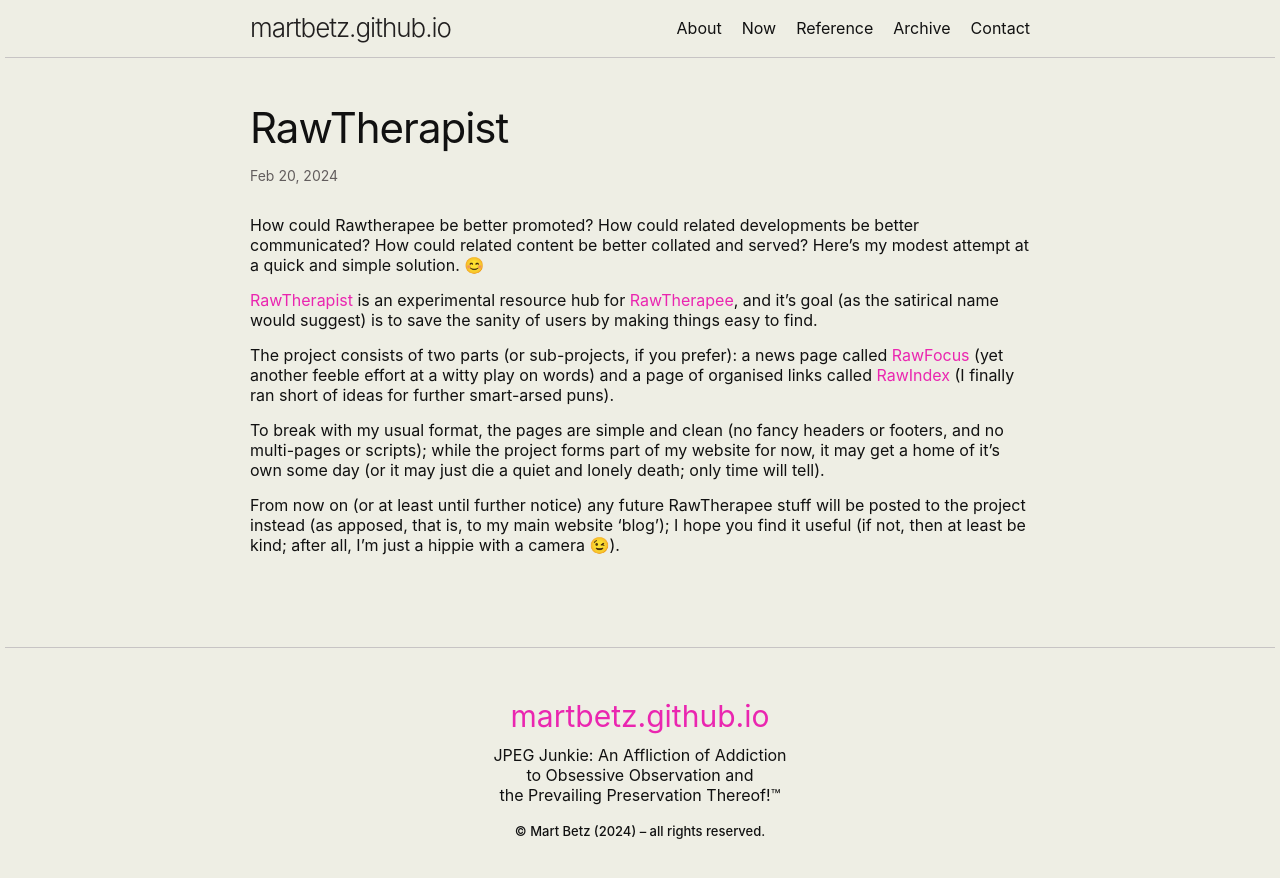
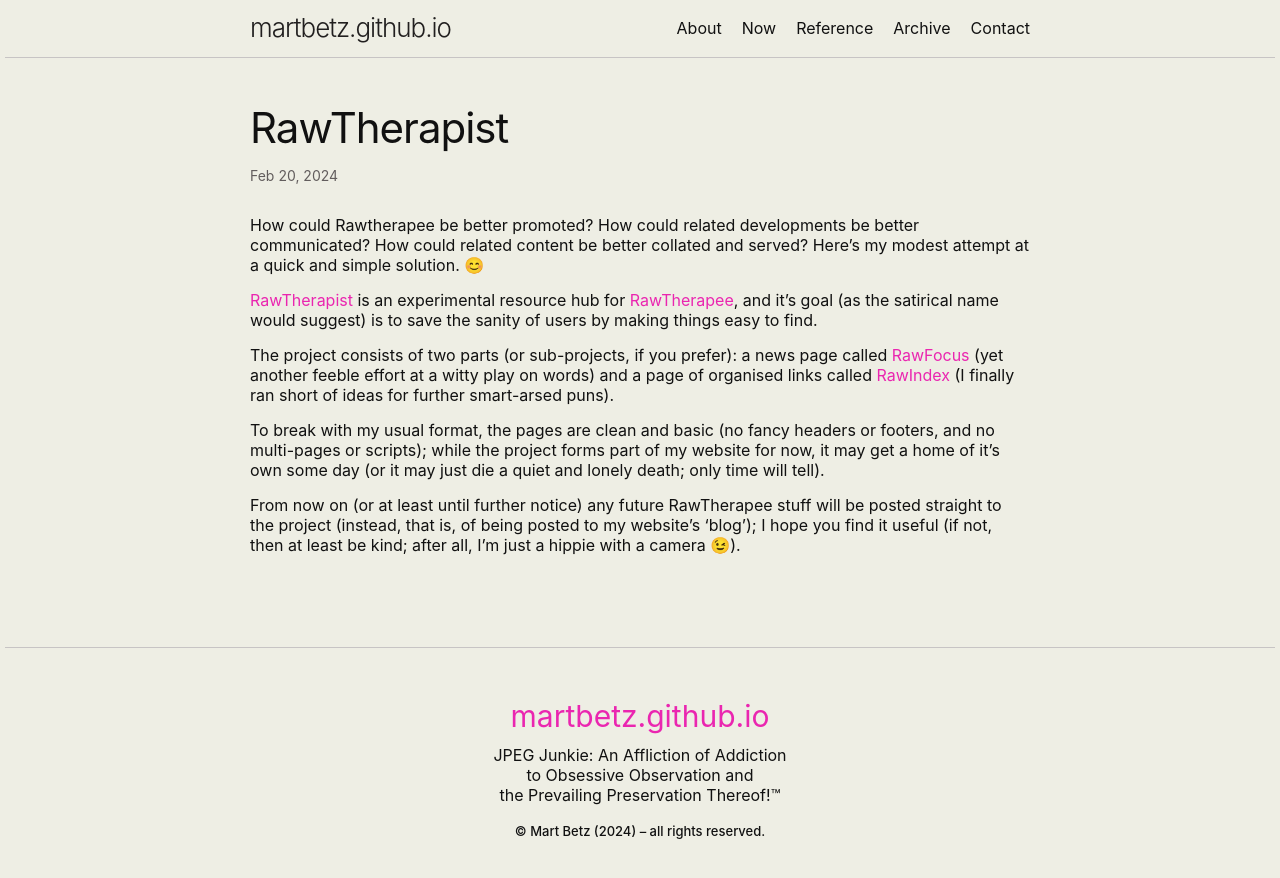
Before and after one commit to martbetz/martbetz.github.io, a Jekyll site: the page built from _posts/2024-02-20-rawtherapist.md, in a window 1280 px wide. Shown: the top 878 px of the page. Built offline with Jekyll 4.4.1, drawn with Linux system fonts in a browser that asks for light colours.

Commit message:
Update 2024-02-20-rawtherapist.md

```diff
--- a/_posts/2024-02-20-rawtherapist.md
+++ b/_posts/2024-02-20-rawtherapist.md
@@ -11,6 +11,6 @@
 
 The project consists of two parts (or sub-projects, if you prefer): a news page called [RawFocus](https://martbetz.github.io/WIP/rawfocus.html) (yet another feeble effort at a witty play on words) and a page of organised links called [RawIndex](https://martbetz.github.io/WIP/rawfocus.html) (I finally ran short of ideas for further smart-arsed puns).
 
-To break with my usual format, the pages are simple and clean (no fancy headers or footers, and no multi-pages or scripts); while the project forms part of my website for now, it may get a home of it's own some day (or it may just die a quiet and lonely death; only time will tell).
+To break with my usual format, the pages are clean and basic (no fancy headers or footers, and no multi-pages or scripts); while the project forms part of my website for now, it may get a home of it's own some day (or it may just die a quiet and lonely death; only time will tell).
 
-From now on (or at least until further notice) any future RawTherapee stuff will be posted to the project instead (as apposed, that is, to my main website 'blog'); I hope you find it useful (if not, then at least be kind; after all, I'm just a hippie with a camera 😉).
+From now on (or at least until further notice) any future RawTherapee stuff will be posted straight to the project (instead, that is, of being posted to my website's 'blog'); I hope you find it useful (if not, then at least be kind; after all, I'm just a hippie with a camera 😉).
```
